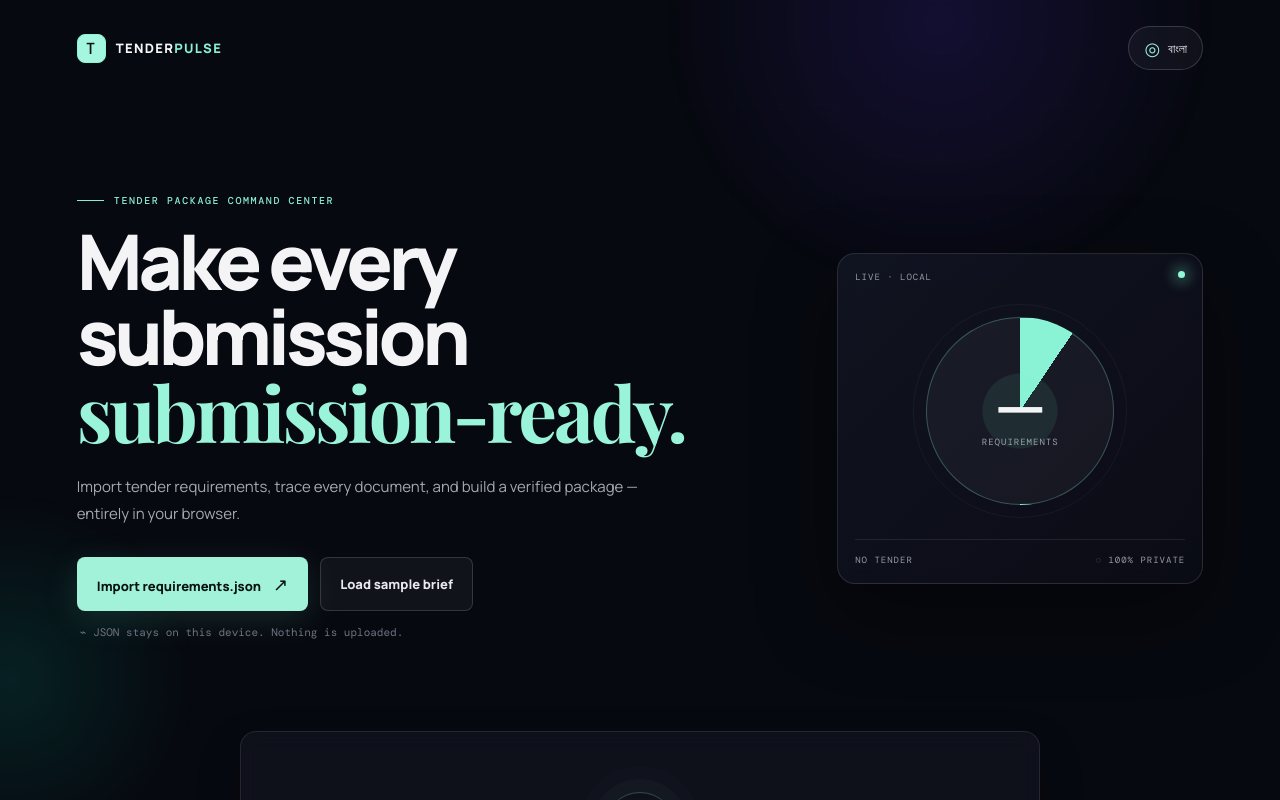
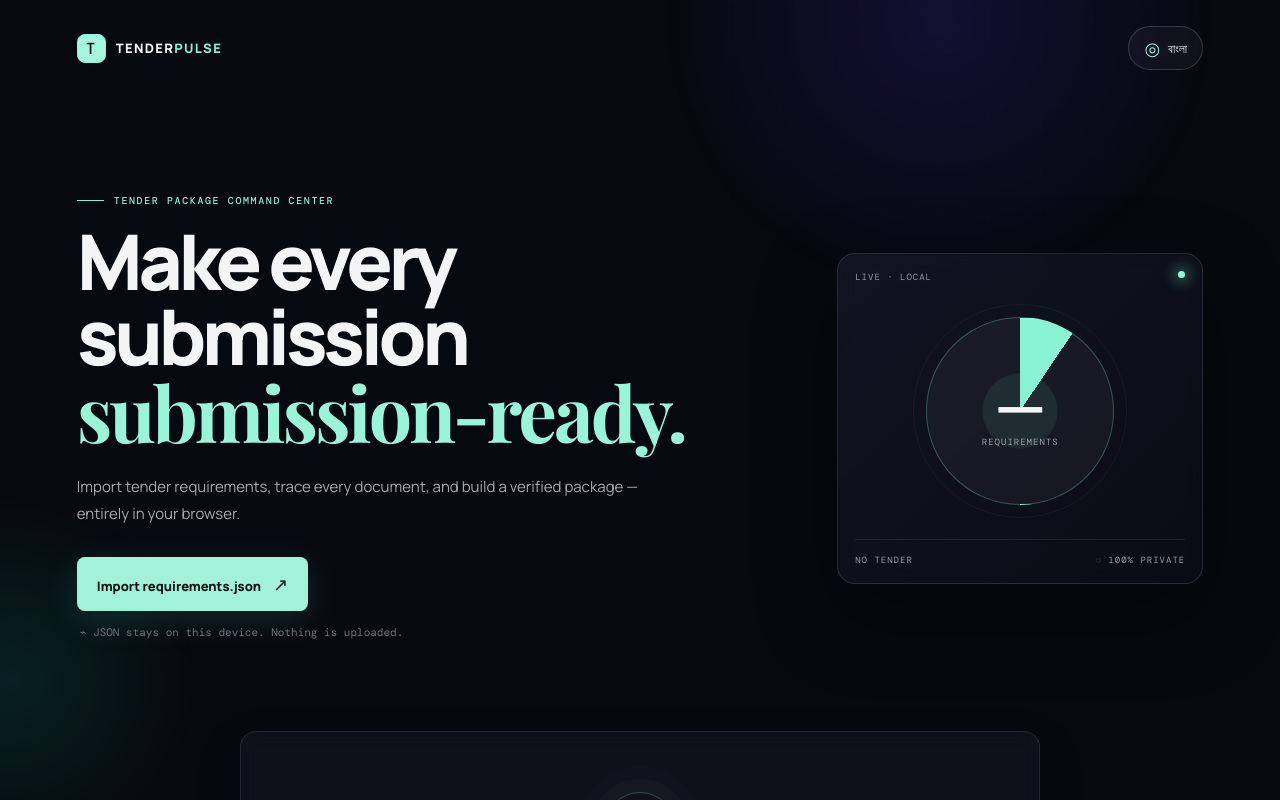
Before and after one commit to Emas15/devfest-emtiaz-ahmed-siam-24201403, a React (Vite) app: page / in a window 1280 px wide. Shown: the top 800 px of the page. Built offline with nearby package versions, Linux system fonts and the light colour scheme; a web font is replaced by a local one.

Commit message:
feat: tender requirements foundation (AI prompt: Create React+Vite browser-only foundation)

```diff
--- a/package.json
+++ b/package.json
@@ -3,7 +3,7 @@
   "private": true,
   "version": "0.0.0",
   "type": "module",
-  "scripts": { "dev": "vite", "build": "vite", "preview": "vite preview" },
+  "scripts": { "dev": "vite", "build": "vite build", "preview": "vite preview" },
   "dependencies": { "@vitejs/plugin-react": "latest", "vite": "latest", "react": "latest", "react-dom": "latest" },
   "devDependencies": {}
 }
--- a/src/App.jsx
+++ b/src/App.jsx
@@ -4,7 +4,7 @@ const copy = {
   en: {
     eyebrow: 'Tender package command center', title: 'Make every submission', accent: 'submission-ready.',
     subtitle: 'Import tender requirements, trace every document, and build a verified package — entirely in your browser.',
-    import: 'Import requirements.json', sample: 'Load sample brief', language: 'বাংলা',
+    import: 'Import requirements.json', language: 'বাংলা',
     importHint: 'JSON stays on this device. Nothing is uploaded.', noTender: 'Awaiting tender brief', noTenderCopy: 'Start by importing the tender requirements file to unlock the package checklist.',
     tender: 'Tender intelligence', entity: 'Procuring entity', bidder: 'Bidder', deadline: 'Submission deadline',
     checklist: 'Document checklist', requirements: 'requirements', order: 'Order', mandatory: 'Mandatory', optional: 'Optional', expiry: 'Expiry check', noExpiry: 'No expiry',
@@ -16,7 +16,7 @@ const copy = {
   bn: {
     eyebrow: 'টেন্ডার প্যাকেজ কমান্ড সেন্টার', title: 'প্রতিটি জমা দিন', accent: 'নির্ভুলভাবে।',
     subtitle: 'টেন্ডারের শর্ত আমদানি করুন, প্রতিটি নথি ট্র্যাক করুন এবং যাচাইকৃত প্যাকেজ তৈরি করুন — সম্পূর্ণ আপনার ব্রাউজারে।',
-    import: 'requirements.json আমদানি করুন', sample: 'নমুনা ব্রিফ লোড করুন', language: 'English',
+    import: 'requirements.json আমদানি করুন', language: 'English',
     importHint: 'JSON আপনার ডিভাইসেই থাকে। কিছুই আপলোড করা হয় না।', noTender: 'টেন্ডার ব্রিফের অপেক্ষায়', noTenderCopy: 'প্যাকেজ চেকলিস্ট চালু করতে টেন্ডারের requirements ফাইল আমদানি করুন।',
     tender: 'টেন্ডার তথ্য', entity: 'ক্রয়কারী সংস্থা', bidder: 'দরদাতা', deadline: 'জমার শেষ তারিখ',
     checklist: 'নথির চেকলিস্ট', requirements: 'টি শর্ত', order: 'ক্রম', mandatory: 'আবশ্যিক', optional: 'ঐচ্ছিক', expiry: 'মেয়াদ পরীক্ষা', noExpiry: 'মেয়াদ নেই',
@@ -80,20 +80,12 @@ function App() {
       else dispatch({ type: 'LOAD', payload: { tender: data.tender, requirements: [...data.requirements].sort((a, b) => a.order - b.order) } })
     } catch { dispatch({ type: 'ERROR', payload: ['The selected file is not valid JSON.'] }) }
   }
-  const loadSample = async () => {
-    try {
-      const data = await (await fetch('/sample-pack/requirements.json')).json()
-      const errors = validateRequirements(data)
-      if (errors.length) dispatch({ type: 'ERROR', payload: errors })
-      else dispatch({ type: 'LOAD', payload: { tender: data.tender, requirements: [...data.requirements].sort((a, b) => a.order - b.order) } })
-    } catch { dispatch({ type: 'ERROR', payload: ['Sample requirements could not be loaded.'] }) }
-  }
   return <main className="shell">
     <div className="orb orb-a" /><div className="orb orb-b" /><div className="grid" />
     <nav className="nav"><a className="brand" href="#top" aria-label="TenderPulse home"><span className="brand-mark">T</span><span>TENDER<span>PULSE</span></span></a><button className="language" onClick={() => dispatch({ type: 'TOGGLE_LANG' })}><span className="globe">◎</span>{t.language}</button></nav>
     <section className="hero" id="top">
       <div className="hero-copy"><p className="eyebrow"><i />{t.eyebrow}</p><h1>{t.title}<br /><em>{t.accent}</em></h1><p className="subtitle">{t.subtitle}</p>
-        <div className="actions"><button className="primary" onClick={() => inputRef.current?.click()}>{t.import}<span>↗</span></button><button className="secondary" onClick={loadSample}>{t.sample}</button><input ref={inputRef} hidden type="file" accept="application/json,.json" onChange={handleFile}/></div><p className="hint">⌁ {t.importHint}</p>
+        <div className="actions"><button className="primary" onClick={() => inputRef.current?.click()}>{t.import}<span>↗</span></button><input ref={inputRef} hidden type="file" accept="application/json,.json" onChange={handleFile}/></div><p className="hint">⌁ {t.importHint}</p>
       </div>
       <div className="signal-card"><div className="signal-top"><span>LIVE · LOCAL</span><span className="pulse" /></div><div className="signal-ring"><span>{requirements.length || '—'}</span><small>{requirements.length ? t.requirements : 'REQUIREMENTS'}</small></div><div className="signal-bottom"><span>{state.package?.tender.tender_id || 'NO TENDER'}</span><span>◌ 100% PRIVATE</span></div></div>
     </section>
```
Also changed, not shown: 2 other files (tests, documents, lock files or other folders).
